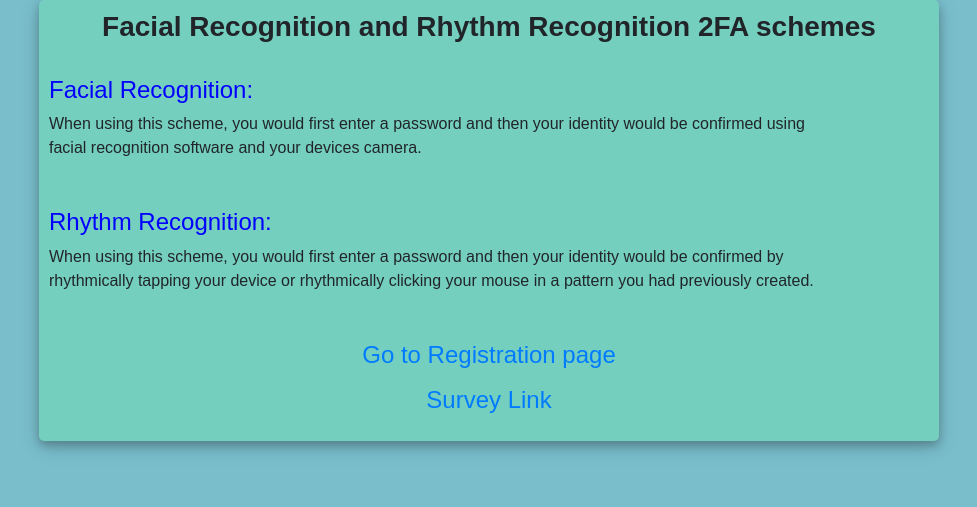
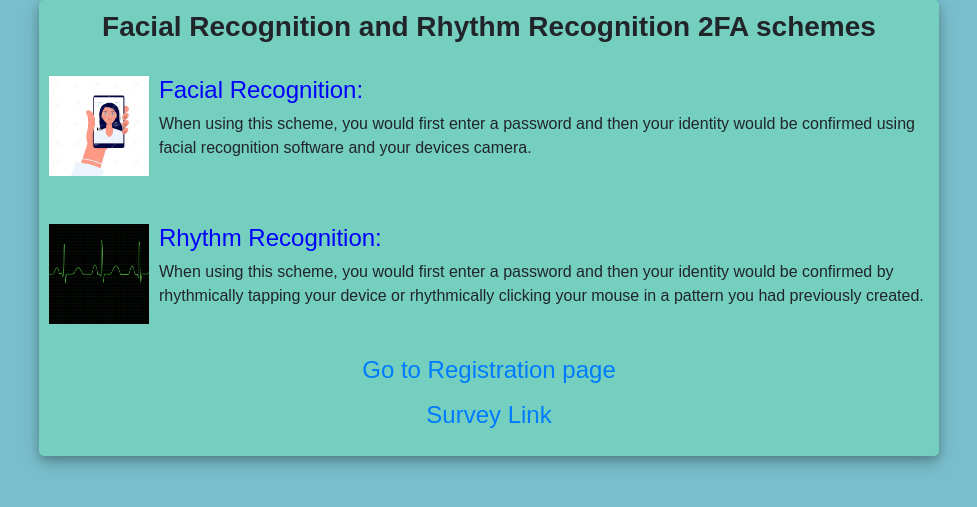
Before and after one commit to soumyagade/CSC533, a Django app: page / in a window 1280 px wide. Shown: the part 144-651 px from the top of the page, without its empty margins (151-1128 px from the left). Run offline with Django 3.2, Linux system fonts and the light colour scheme; some libraries are stand-ins or nearby versions.

Commit message:
Fixes to display images

```diff
--- a/two_factor_auth/django_two_factor_face_auth/templates/django_two_factor_face_auth/homepage.html
+++ b/two_factor_auth/django_two_factor_face_auth/templates/django_two_factor_face_auth/homepage.html
@@ -1,3 +1,4 @@
+{% load static %}
 <!DOCTYPE html>
 <link rel="stylesheet" href="https://stackpath.bootstrapcdn.com/bootstrap/4.1.3/css/bootstrap.min.css" integrity="sha384-MCw98/SFnGE8fJT3GXwEOngsV7Zt27NXFoaoApmYm81iuXoPkFOJwJ8ERdknLPMO" crossorigin="anonymous">
 <html lang="en">
@@ -59,6 +60,7 @@ body {
 <body>
 
 <div class="header">
+
   <h1>Two Factor Authentication</h1>
   <p></p>
 </div>
@@ -72,6 +74,9 @@ body {
  <img src="'facial.png" width="100"
      height="100"/>
 </div> -->
+<div id="image" style="display:inline;">
+  <img src="{% static 'images/facial.png' %}" width=100 height="100">
+</div>
 <div id="texts" style="display:inline; white-space:nowrap;">
  <h4 style="color: blue">Facial Recognition:</h4>
  When using this scheme, you would first enter a password and then your identity would be confirmed using<br> facial recognition software and your devices camera.
@@ -86,6 +91,9 @@ body {
 <div id="image" style="display:inline;">
 <!-- <img src="'rhythm.jpeg'" width="100"
      height="100"/> -->
+</div>
+<div id="image" style="display:inline;">
+  <img src="{% static 'images/rhythm.jpeg' %}" width=100 height="100">
 </div>
 <div id="texts" style="display:inline; white-space:nowrap;">
  <h4 style="color: blue">Rhythm Recognition:</h4>
```
Also changed, not shown: two_factor_auth/two_factor_auth/settings.py (+7 -0 lines), two_factor_auth/django_two_factor_face_auth/static/images/facial.png (renamed from two_factor_auth/django_two_factor_face_auth/templates/django_two_factor_face_auth/facial.png), two_factor_auth/django_two_factor_face_auth/static/images/rhythm.jpeg (renamed from two_factor_auth/django_two_factor_face_auth/templates/django_two_factor_face_auth/rhythm.jpeg).
